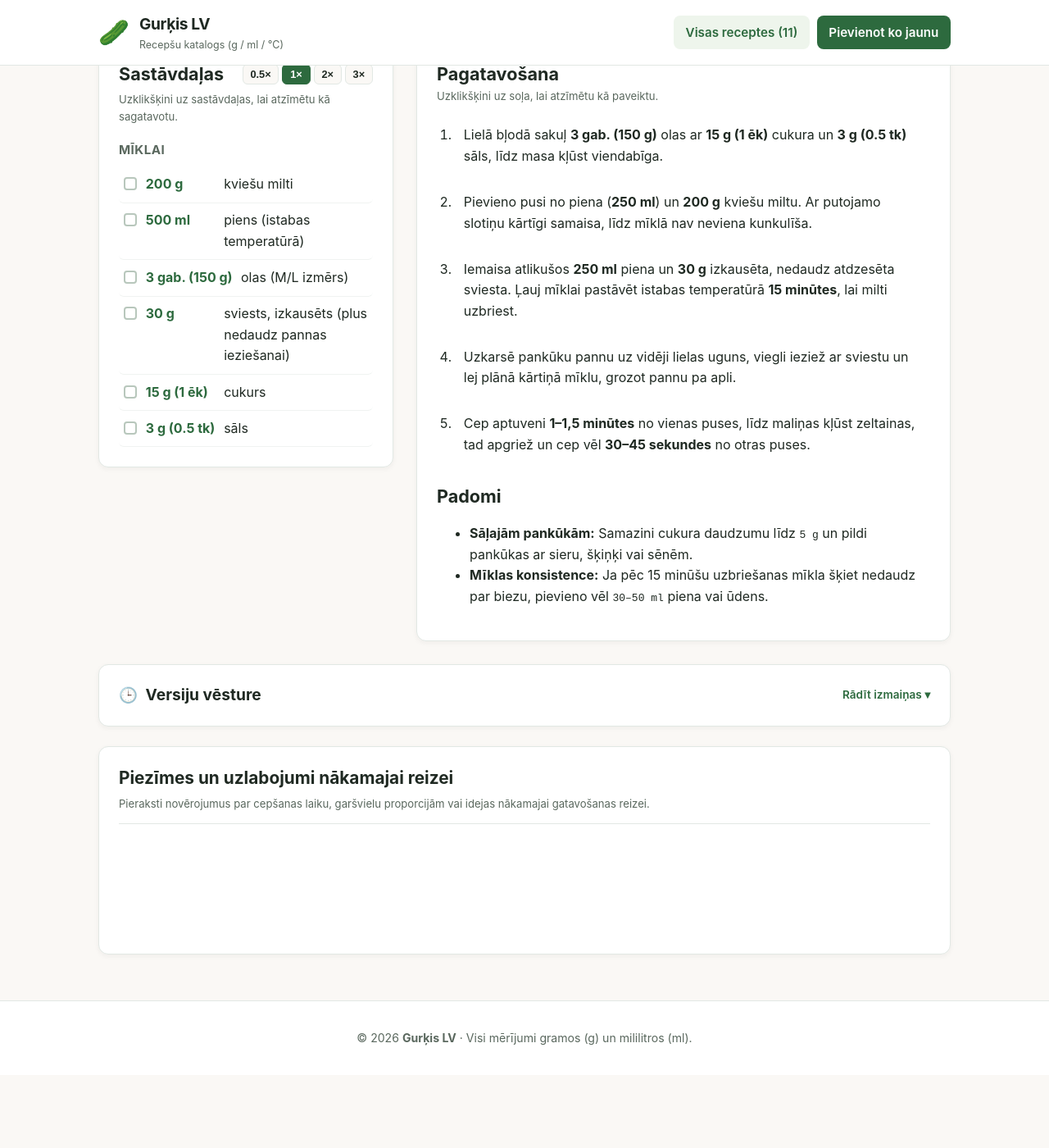
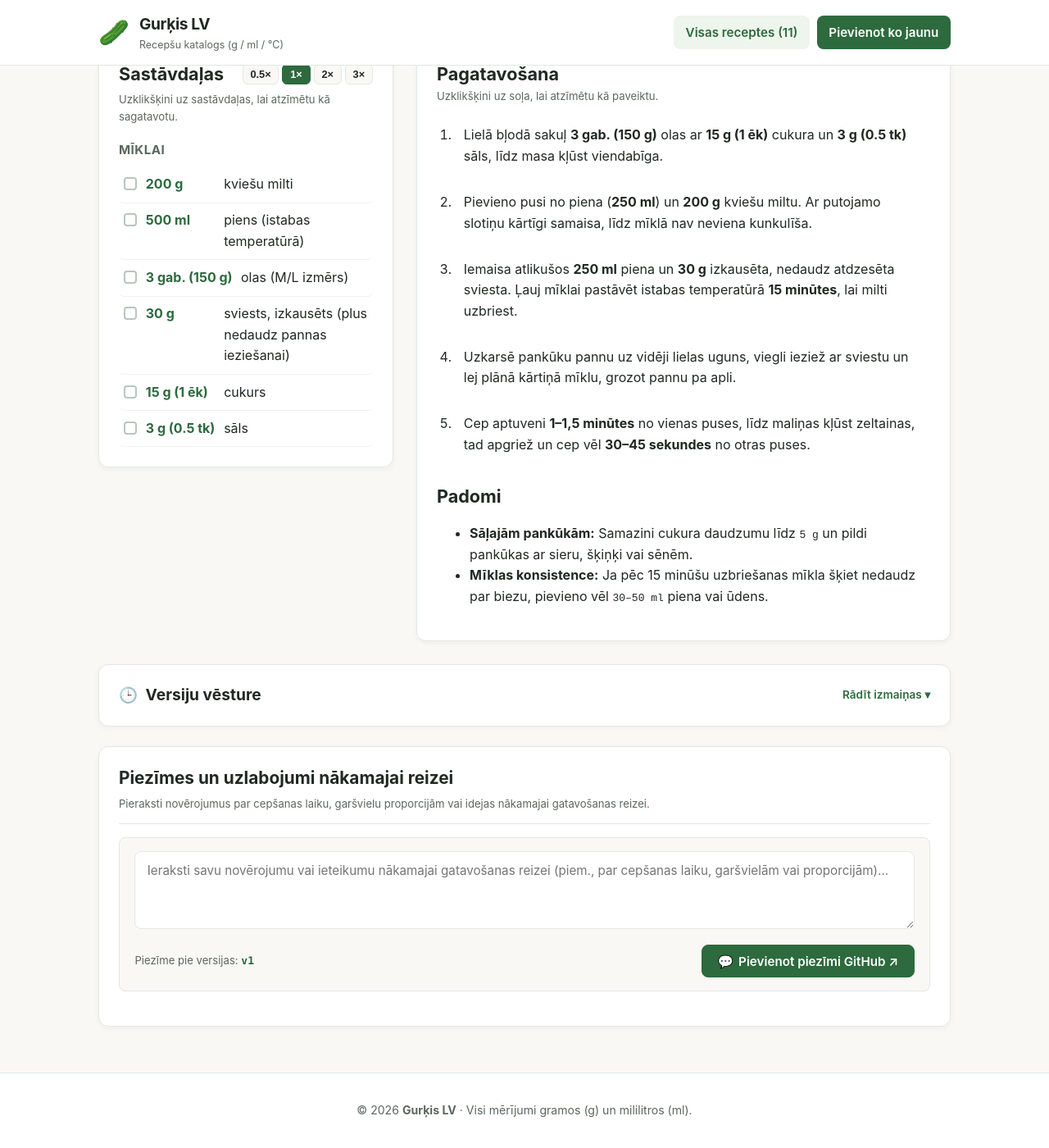
Before and after one commit to HermanisV/gurkis.lv, a Jekyll site: the page built from _recipes/klasiskas-pankukas.md, in a window 1280 px wide and 1400 px high, scrolled down 393 px. Shown: the whole window at 82% size. Built offline with Jekyll 4.4.1, drawn with Linux system fonts in a browser that asks for light colours; comment, search, counter and statistics services are not loaded; before the commit the page ends 1704 px from its top, so only the background shows below that; some of the changed lines change nothing that is shown.

Commit message:
feat: uzlabots piezimju pievienosanas logs un komentaru pagination pa 5

```diff
--- a/_layouts/recipe.html
+++ b/_layouts/recipe.html
@@ -334,38 +334,60 @@
         </div>
       </div>
 
-      <div class="comments-widget-container">
-        {% if site.comments.provider == "giscus" and site.comments.giscus_repo_id != "" %}
-          <script src="https://giscus.app/client.js"
-                  data-repo="{{ site.github_repo | default: 'HermanisV/gurkis.lv' }}"
-                  data-repo-id="{{ site.comments.giscus_repo_id }}"
-                  data-category="{{ site.comments.giscus_category | default: 'Receptes' }}"
-                  data-category-id="{{ site.comments.giscus_category_id }}"
-                  data-mapping="{{ site.comments.issue_term | default: 'pathname' }}"
-                  data-strict="0"
-                  data-reactions-enabled="1"
-                  data-emit-metadata="0"
-                  data-input-position="top"
-                  data-theme="{{ site.comments.theme | default: 'light' }}"
-                  data-lang="lv"
-                  crossorigin="anonymous"
-                  async>
-          </script>
-        {% else %}
-          <script src="https://utteranc.es/client.js"
-                  repo="{{ site.github_repo | default: 'HermanisV/gurkis.lv' }}"
-                  issue-term="{{ site.comments.issue_term | default: 'pathname' }}"
-                  label="{{ site.comments.label | default: 'receptes-piezimes' }}"
-                  theme="{{ site.comments.theme | default: 'github-light' }}"
-                  crossorigin="anonymous"
-                  async>
-          </script>
-        {% endif %}
+      <!-- Komentāru pievienošanas logs (bez jau pievienotajiem komentāriem) -->
+      <div class="recipe-comment-box" id="recipe-comment-box">
+        <div class="comment-input-wrap">
+          <textarea
+            id="recipe-comment-textarea"
+            class="recipe-comment-textarea"
+            rows="3"
+            placeholder="Ieraksti savu novērojumu vai ieteikumu nākamajai gatavošanas reizei (piem., par cepšanas laiku, garšvielām vai proporcijām)..."
+            aria-label="Piezīme vai uzlabojums receptei"
+          ></textarea>
+        </div>
+        <div class="comment-box-actions">
+          <div class="comment-box-meta">
+            <span class="panel-hint">Piezīme pie versijas: <strong id="recipe-comment-active-version">v1</strong></span>
+          </div>
+          <div class="comment-box-btns">
+            <a
+              id="recipe-view-github-issue-link"
+              href="https://github.com/{{ site.github_repo | default: 'HermanisV/gurkis.lv' }}/issues"
+              target="_blank"
+              rel="noopener noreferrer"
+              class="btn-outline-sm"
+              title="Atvērt receptes diskusiju GitHub"
+              hidden
+            >
+              Skatīt GitHub ↗
+            </a>
+            <button
+              type="button"
+              id="recipe-comment-submit-btn"
+              class="btn-primary-cta"
+            >
+              <span aria-hidden="true">💬</span> Pievienot piezīmi GitHub ↗
+            </button>
+          </div>
+        </div>
+        <div id="recipe-comment-toast" class="recipe-comment-toast" hidden role="status" aria-live="polite"></div>
       </div>
 
+      <!-- Komentāru saraksta sadaļa: Pievienotās piezīmes (ar versijas atzīmi) -->
       <div id="recipe-versioned-comments" class="versioned-comments-section" hidden>
-        <div class="versioned-comments-title">Pievienotās piezīmes (ar versijas atzīmi)</div>
+        <div class="versioned-comments-header">
+          <h3 class="versioned-comments-title">Pievienotās piezīmes (ar versijas atzīmi)</h3>
+          <span class="badge badge-tag" id="recipe-comments-count-badge" hidden></span>
+        </div>
+        <div id="recipe-comments-empty" class="panel-hint" hidden>
+          Šai receptei vēl nav pievienotu piezīmju. Esi pirmais, kurš pieraksta savus novērojumus augstāk!
+        </div>
         <div id="recipe-versioned-comments-list" class="versioned-comments-list"></div>
+        <div id="recipe-comments-pagination" class="comments-pagination-wrap" hidden>
+          <button type="button" id="load-more-comments-btn" class="btn-outline-sm btn-load-more">
+            Rādīt vēl 5 piezīmes
+          </button>
+        </div>
       </div>
     </section>
     {% endif %}
--- a/assets/css/style.css
+++ b/assets/css/style.css
@@ -1209,19 +1209,93 @@
   font-weight: 500;
 }
 
+.recipe-comment-box {
+  background-color: var(--bg-page);
+  border: 1px solid var(--border-color);
+  border-radius: var(--radius-sm);
+  padding: 1rem 1.15rem;
+  margin-bottom: 1.25rem;
+}
+
+.recipe-comment-textarea {
+  width: 100%;
+  box-sizing: border-box;
+  font-family: inherit;
+  font-size: 0.95rem;
+  line-height: 1.5;
+  color: var(--text-main);
+  background-color: #fff;
+  border: 1px solid var(--border-color);
+  border-radius: var(--radius-sm);
+  padding: 0.75rem 0.9rem;
+  resize: vertical;
+  min-height: 82px;
+  transition: border-color 0.15s ease, box-shadow 0.15s ease;
+}
+
+.recipe-comment-textarea:focus {
+  outline: none;
+  border-color: var(--brand-primary);
+  box-shadow: 0 0 0 3px rgba(46, 125, 50, 0.15);
+}
+
+.comment-box-actions {
+  display: flex;
+  align-items: center;
+  justify-content: space-between;
+  flex-wrap: wrap;
+  gap: 0.75rem;
+  margin-top: 0.75rem;
+}
+
+.comment-box-meta {
+  font-size: 0.85rem;
+}
+
+.comment-box-meta strong {
+  color: var(--brand-primary);
+  font-family: ui-monospace, SFMono-Regular, Menlo, Monaco, Consolas, monospace;
+}
+
+.comment-box-btns {
+  display: flex;
+  align-items: center;
+  gap: 0.5rem;
+  flex-wrap: wrap;
+}
+
+.recipe-comment-toast {
+  margin-top: 0.75rem;
+  padding: 0.6rem 0.85rem;
+  font-size: 0.86rem;
+  line-height: 1.4;
+  color: #1b5e20;
+  background-color: #e8f5e9;
+  border: 1px solid #c8e6c9;
+  border-radius: var(--radius-sm);
+}
+
 .versioned-comments-section {
   margin-top: 1.25rem;
   padding-top: 1rem;
   border-top: 1px solid var(--border-color);
 }
 
+.versioned-comments-header {
+  display: flex;
+  align-items: center;
+  justify-content: space-between;
+  gap: 0.5rem;
+  margin-bottom: 0.75rem;
+}
+
 .versioned-comments-title {
+  margin: 0;
   font-size: 0.85rem;
   font-weight: 700;
   text-transform: uppercase;
   letter-spacing: 0.03em;
   color: var(--text-muted);
-  margin-bottom: 0.65rem;
 }
 
 .versioned-comments-list {
@@ -1244,6 +1318,31 @@
   gap: 0.4rem;
   margin-bottom: 0.4rem;
   font-size: 0.82rem;
+}
+
+.versioned-comment-link {
+  margin-left: auto;
+  font-size: 0.78rem;
+  color: var(--text-muted);
+  text-decoration: none;
+  font-weight: 500;
+  transition: color 0.12s ease;
+}
+
+.versioned-comment-link:hover {
+  color: var(--brand-primary);
+  text-decoration: underline;
+}
+
+.comments-pagination-wrap {
+  display: flex;
+  justify-content: center;
+  margin-top: 1rem;
+}
+
+.btn-load-more {
+  padding: 0.5rem 1.25rem;
+  font-size: 0.86rem;
 }
 
 .comment-version-badge-btn {
```
Also changed, not shown: assets/js/search.js (+242 -36 lines).
